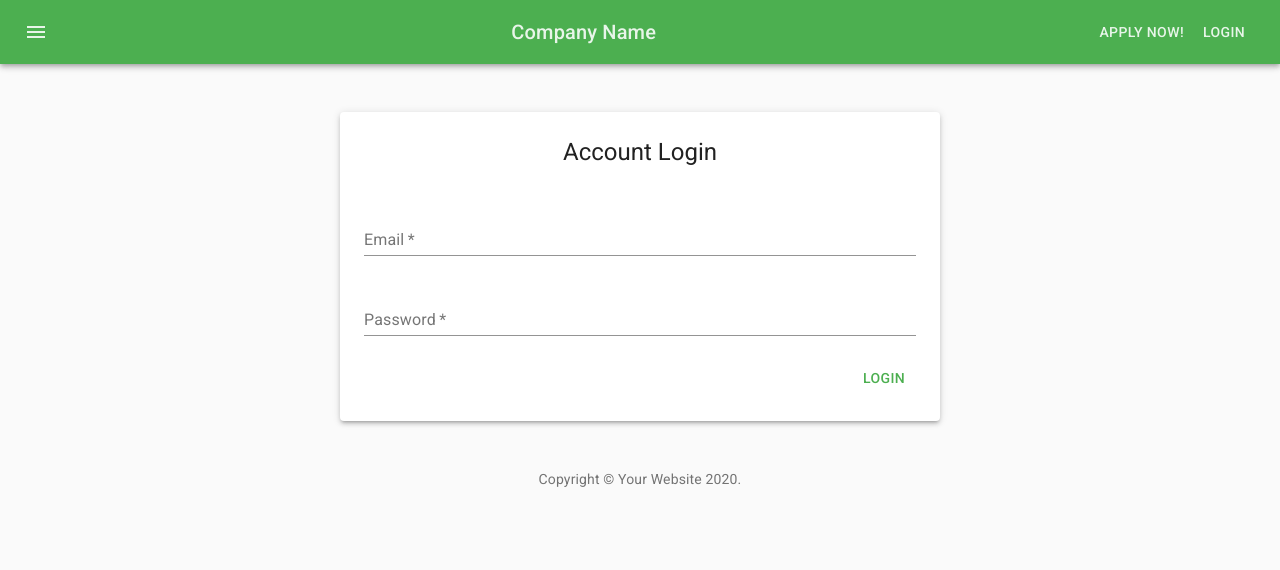
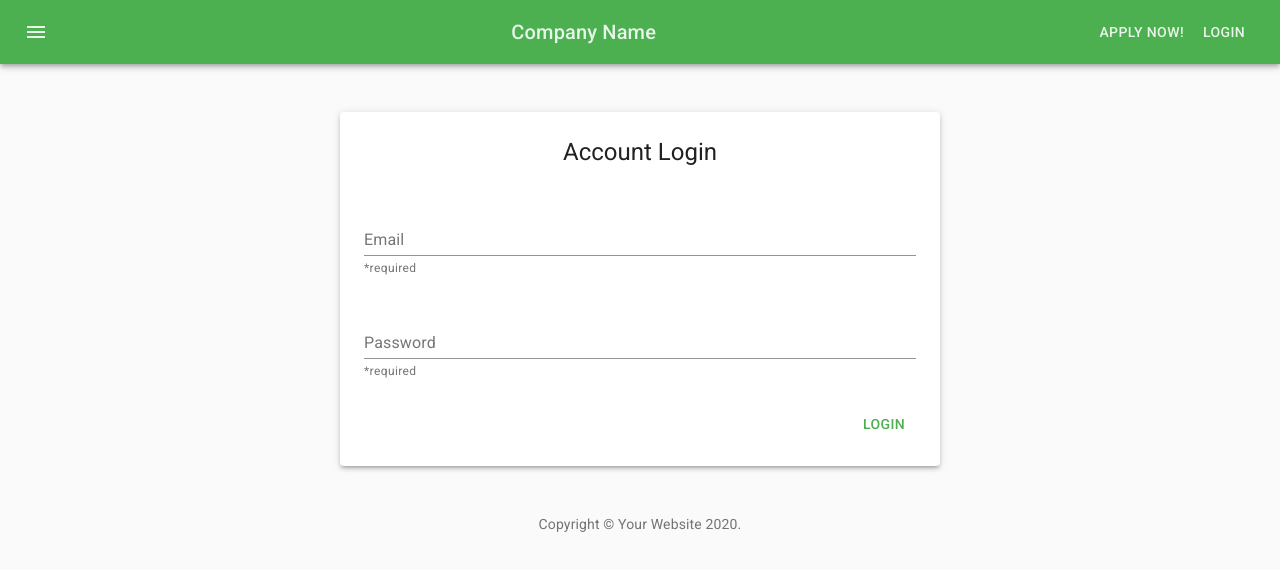
Before and after one commit to Hugens25/PaydayLoanSite, a React (Create React App) app: page /login in a window 1280 px wide. Shown: the top 570 px of the page. Built offline with nearby package versions, Linux system fonts and the light colour scheme; the HTML template or start-up script is replaced by a standard one.

Commit message:
added required helperText to login

```diff
--- a/src/components/UserPages/Login.js
+++ b/src/components/UserPages/Login.js
@@ -129,7 +129,7 @@ export default function Login(props) {
                   <Grid container spacing={4}>
                       <Grid item xs={12} sm={12}>
                           <TextField
-                            required={true}
+                            helperText={!email ? "*required" : ""}
                             id="email"
                             label="Email"
                             fullWidth
@@ -140,7 +140,7 @@ export default function Login(props) {
                       </Grid>
                       <Grid item xs={12} sm={12}>
                           <TextField
-                            required={true}
+                            helperText={!password ? "*required" : ""}
                             id="password"
                             label="Password"
                             type="password"
```
